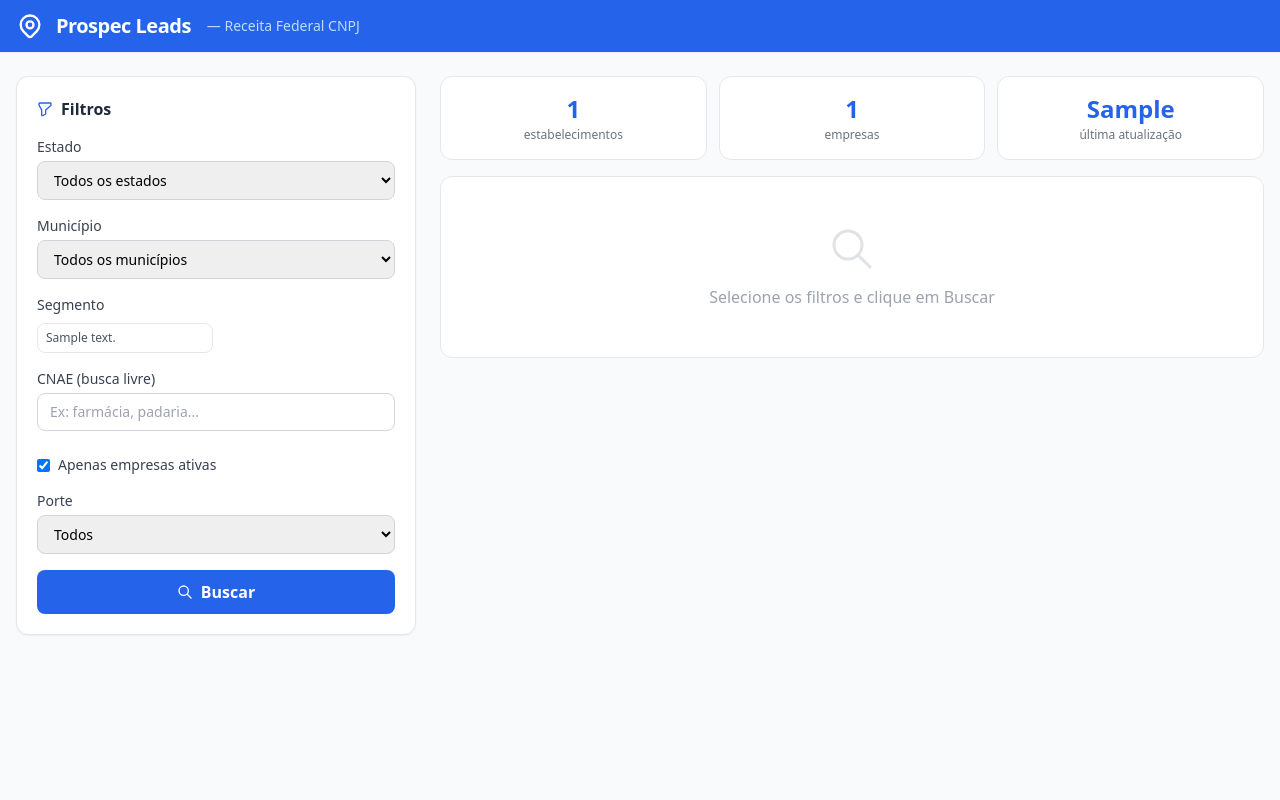
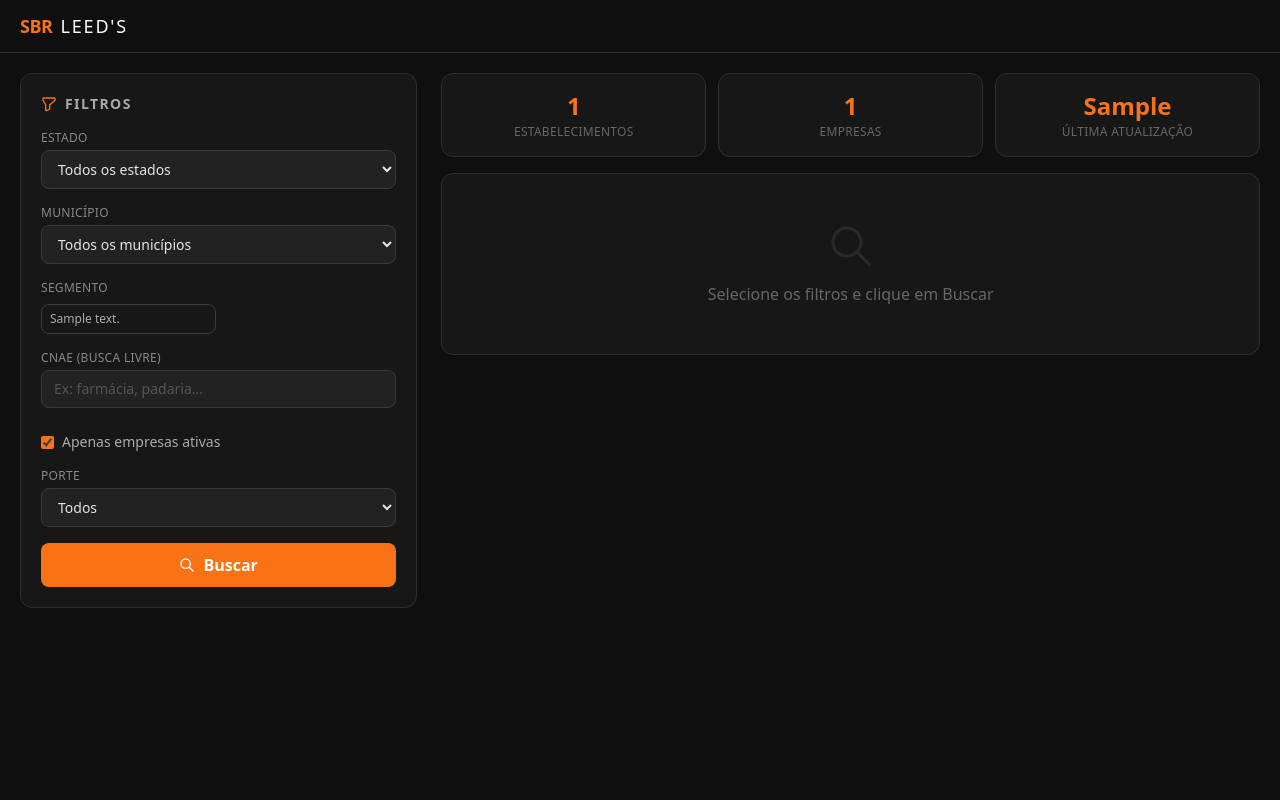
Before and after one commit to Dsousa0/SBR_LEEDS, a FastAPI app: template app/templates/index.html in a window 1280 px wide. Run offline with FastAPI, Linux system fonts and the light colour scheme; the template is opened without the code that fills it: most values are stand-ins (such as "Sample title", 1, 10 or a date in 2020); some libraries are stand-ins or nearby versions.

Commit message:
feat: aplicar tema dark + laranja e renomear para SBR LEED'S
Co-Authored-By: Claude Sonnet 4.6 <noreply@anthropic.com>

```diff
--- a/app/templates/base.html
+++ b/app/templates/base.html
@@ -1,26 +1,33 @@
 <!DOCTYPE html>
-<html lang="pt-BR">
+<html lang="pt-BR" class="dark">
 <head>
   <meta charset="UTF-8" />
   <meta name="viewport" content="width=device-width, initial-scale=1.0" />
-  <title>{% block title %}Prospec Leads{% endblock %}</title>
+  <title>{% block title %}SBR LEED'S{% endblock %}</title>
 
-  <!-- TailwindCSS -->
   <script src="https://cdn.tailwindcss.com"></script>
-
-  <!-- HTMX -->
   <script src="https://unpkg.com/htmx.org@1.9.12"></script>
-
-  <!-- Leaflet -->
   <link rel="stylesheet" href="https://unpkg.com/leaflet@1.9.4/dist/leaflet.css" />
   <script src="https://unpkg.com/leaflet@1.9.4/dist/leaflet.js"></script>
 
   <script>
     tailwind.config = {
+      darkMode: 'class',
       theme: {
         extend: {
           colors: {
-            brand: { DEFAULT: '#2563eb', dark: '#1d4ed8', light: '#dbeafe' }
+            orange: {
+              400: '#fb923c',
+              500: '#f97316',
+              600: '#ea580c',
+            },
+            surface: {
+              900: '#0f0f0f',
+              800: '#171717',
+              700: '#222222',
+              600: '#2e2e2e',
+              500: '#3a3a3a',
+            }
           }
         }
       }
@@ -28,29 +35,28 @@
   </script>
 
   <style>
-    #mapa { height: 480px; }
+    body { background-color: #0f0f0f; color: #e5e5e5; }
+    #mapa { height: 460px; }
     .htmx-indicator { display: none; }
     .htmx-request .htmx-indicator { display: inline-block; }
     .htmx-request.htmx-indicator { display: inline-block; }
+    select option { background: #222; color: #e5e5e5; }
+    ::-webkit-scrollbar { width: 6px; height: 6px; }
+    ::-webkit-scrollbar-track { background: #171717; }
+    ::-webkit-scrollbar-thumb { background: #3a3a3a; border-radius: 3px; }
+    ::-webkit-scrollbar-thumb:hover { background: #f97316; }
   </style>
 </head>
-<body class="bg-gray-50 min-h-screen">
+<body class="min-h-screen">
 
-  <!-- Cabeçalho -->
-  <header class="bg-brand shadow-sm">
-    <div class="max-w-7xl mx-auto px-4 py-3 flex items-center gap-3">
-      <svg class="w-7 h-7 text-white" fill="none" stroke="currentColor" viewBox="0 0 24 24">
-        <path stroke-linecap="round" stroke-linejoin="round" stroke-width="2"
-          d="M17.657 16.657L13.414 20.9a1.998 1.998 0 01-2.827 0l-4.244-4.243a8 8 0 1111.314 0z"/>
-        <path stroke-linecap="round" stroke-linejoin="round" stroke-width="2"
-          d="M15 11a3 3 0 11-6 0 3 3 0 016 0z"/>
-      </svg>
-      <span class="text-white font-bold text-xl tracking-tight">Prospec Leads</span>
-      <span class="text-blue-200 text-sm ml-1">— Receita Federal CNPJ</span>
+  <header class="border-b border-[#2e2e2e]">
+    <div class="max-w-7xl mx-auto px-5 py-3 flex items-center gap-2">
+      <span class="text-orange-500 font-black text-lg tracking-tight">SBR</span>
+      <span class="text-white font-light text-lg tracking-widest">LEED'S</span>
     </div>
   </header>
 
-  <main class="max-w-7xl mx-auto px-4 py-6">
+  <main class="max-w-7xl mx-auto px-5 py-5">
     {% block content %}{% endblock %}
   </main>
 
--- a/app/templates/index.html
+++ b/app/templates/index.html
@@ -1,15 +1,15 @@
 {% extends "base.html" %}
 
-{% block title %}Prospec Leads — Busca de Leads{% endblock %}
+{% block title %}SBR LEED'S — Busca de Leads{% endblock %}
 
 {% block content %}
 <div class="grid grid-cols-1 lg:grid-cols-3 gap-6">
 
   <!-- ========= PAINEL DE FILTROS ========= -->
   <aside class="lg:col-span-1">
-    <div class="bg-white rounded-xl shadow-sm border border-gray-200 p-5 sticky top-4">
-      <h2 class="text-base font-semibold text-gray-800 mb-4 flex items-center gap-2">
-        <svg class="w-4 h-4 text-brand" fill="none" stroke="currentColor" viewBox="0 0 24 24">
+    <div class="bg-[#171717] rounded-xl border border-[#2e2e2e] p-5 sticky top-4">
+      <h2 class="text-sm font-semibold text-[#aaa] mb-4 flex items-center gap-2 uppercase tracking-widest">
+        <svg class="w-4 h-4 text-orange-500" fill="none" stroke="currentColor" viewBox="0 0 24 24">
           <path stroke-linecap="round" stroke-linejoin="round" stroke-width="2"
             d="M3 4a1 1 0 011-1h16a1 1 0 011 1v2a1 1 0 01-.293.707L13 13.414V19a1 1 0 01-.553.894l-4 2A1 1 0 017 21v-7.586L3.293 6.707A1 1 0 013 6V4z"/>
         </svg>
@@ -25,9 +25,9 @@
 
         <!-- Estado -->
         <div>
-          <label class="block text-sm font-medium text-gray-700 mb-1">Estado</label>
+          <label class="block text-xs font-medium text-[#888] mb-1 uppercase tracking-wide">Estado</label>
           <select name="uf" id="sel-uf"
-                  class="w-full rounded-lg border border-gray-300 px-3 py-2 text-sm focus:outline-none focus:ring-2 focus:ring-brand"
+                  class="w-full rounded-lg bg-[#222] border border-[#3a3a3a] px-3 py-2 text-sm text-[#e5e5e5] focus:outline-none focus:border-orange-500 transition-colors"
                   hx-get="/municipios-options"
                   hx-target="#sel-municipio"
                   hx-trigger="change"
@@ -41,22 +41,22 @@
 
         <!-- Município -->
         <div>
-          <label class="block text-sm font-medium text-gray-700 mb-1">Município</label>
+          <label class="block text-xs font-medium text-[#888] mb-1 uppercase tracking-wide">Município</label>
           <select name="municipio_codigo" id="sel-municipio"
-                  class="w-full rounded-lg border border-gray-300 px-3 py-2 text-sm focus:outline-none focus:ring-2 focus:ring-brand">
+                  class="w-full rounded-lg bg-[#222] border border-[#3a3a3a] px-3 py-2 text-sm text-[#e5e5e5] focus:outline-none focus:border-orange-500 transition-colors">
             <option value="">Todos os municípios</option>
           </select>
         </div>
 
         <!-- Segmento (atalhos) -->
         <div>
-          <label class="block text-sm font-medium text-gray-700 mb-2">Segmento</label>
+          <label class="block text-xs font-medium text-[#888] mb-2 uppercase tracking-wide">Segmento</label>
           <div class="grid grid-cols-2 gap-1.5" id="atalhos">
             {% for a in atalhos %}
             <button type="button"
                     data-segmento="{{ a.segmento }}"
                     onclick="selecionarSegmento(this)"
-                    class="atalho-btn text-xs px-2 py-1.5 rounded-lg border border-gray-200 text-gray-600 hover:border-brand hover:text-brand hover:bg-brand-light transition-colors text-left truncate">
+                    class="atalho-btn text-xs px-2 py-1.5 rounded-lg border border-[#3a3a3a] text-[#aaa] hover:border-orange-500 hover:text-orange-500 transition-colors text-left truncate">
               {{ a.descricao }}
             </button>
             {% endfor %}
@@ -66,30 +66,30 @@
 
         <!-- CNAE manual -->
         <div>
-          <label class="block text-sm font-medium text-gray-700 mb-1">CNAE (busca livre)</label>
+          <label class="block text-xs font-medium text-[#888] mb-1 uppercase tracking-wide">CNAE (busca livre)</label>
           <input type="text" id="busca-cnae" placeholder="Ex: farmácia, padaria..."
-                 class="w-full rounded-lg border border-gray-300 px-3 py-2 text-sm focus:outline-none focus:ring-2 focus:ring-brand"
+                 class="w-full rounded-lg bg-[#222] border border-[#3a3a3a] px-3 py-2 text-sm text-[#e5e5e5] placeholder-[#555] focus:outline-none focus:border-orange-500 transition-colors"
                  hx-get="/cnaes-options"
                  hx-trigger="keyup changed delay:400ms"
                  hx-target="#lista-cnaes"
                  hx-include="[id='busca-cnae']"
                  name="q" />
-          <div id="lista-cnaes" class="mt-1 space-y-1 max-h-32 overflow-y-auto"></div>
+          <div id="lista-cnaes" class="mt-1 space-y-0.5 max-h-32 overflow-y-auto"></div>
           <input type="hidden" name="cnaes" id="input-cnaes" value="" />
         </div>
 
         <!-- Apenas ativas -->
         <label class="flex items-center gap-2 cursor-pointer">
           <input type="checkbox" name="apenas_ativas" value="true" checked
-                 class="rounded border-gray-300 text-brand focus:ring-brand" />
-          <span class="text-sm text-gray-700">Apenas empresas ativas</span>
+                 class="rounded border-[#3a3a3a] bg-[#222] accent-orange-500" />
+          <span class="text-sm text-[#aaa]">Apenas empresas ativas</span>
         </label>
 
         <!-- Porte -->
         <div>
-          <label class="block text-sm font-medium text-gray-700 mb-1">Porte</label>
+          <label class="block text-xs font-medium text-[#888] mb-1 uppercase tracking-wide">Porte</label>
           <select name="porte"
-                  class="w-full rounded-lg border border-gray-300 px-3 py-2 text-sm focus:outline-none focus:ring-2 focus:ring-brand">
+                  class="w-full rounded-lg bg-[#222] border border-[#3a3a3a] px-3 py-2 text-sm text-[#e5e5e5] focus:outline-none focus:border-orange-500 transition-colors">
             <option value="">Todos</option>
             <option value="01">MEI</option>
             <option value="03">ME — Microempresa</option>
@@ -100,7 +100,7 @@
 
         <!-- Botão buscar -->
         <button type="submit"
-                class="w-full bg-brand hover:bg-brand-dark text-white font-semibold py-2.5 rounded-lg transition-colors flex items-center justify-center gap-2">
+                class="w-full bg-orange-500 hover:bg-orange-600 text-white font-semibold py-2.5 rounded-lg transition-colors flex items-center justify-center gap-2">
           <svg class="w-4 h-4" fill="none" stroke="currentColor" viewBox="0 0 24 24">
             <path stroke-linecap="round" stroke-linejoin="round" stroke-width="2"
               d="M21 21l-6-6m2-5a7 7 0 11-14 0 7 7 0 0114 0z"/>
@@ -121,28 +121,28 @@
 
     <!-- Stats rápidas -->
     <div class="grid grid-cols-3 gap-3">
-      <div class="bg-white rounded-xl border border-gray-200 p-4 text-center">
-        <div class="text-2xl font-bold text-brand">{{ "{:,}".format(stats.total_estabelecimentos).replace(",", ".") }}</div>
-        <div class="text-xs text-gray-500 mt-0.5">estabelecimentos</div>
+      <div class="bg-[#171717] rounded-xl border border-[#2e2e2e] p-4 text-center">
+        <div class="text-2xl font-bold text-orange-500">{{ "{:,}".format(stats.total_estabelecimentos).replace(",", ".") }}</div>
+        <div class="text-xs text-[#666] mt-0.5 uppercase tracking-wide">estabelecimentos</div>
       </div>
-      <div class="bg-white rounded-xl border border-gray-200 p-4 text-center">
-        <div class="text-2xl font-bold text-brand">{{ "{:,}".format(stats.total_empresas).replace(",", ".") }}</div>
-        <div class="text-xs text-gray-500 mt-0.5">empresas</div>
+      <div class="bg-[#171717] rounded-xl border border-[#2e2e2e] p-4 text-center">
+        <div class="text-2xl font-bold text-orange-500">{{ "{:,}".format(stats.total_empresas).replace(",", ".") }}</div>
+        <div class="text-xs text-[#666] mt-0.5 uppercase tracking-wide">empresas</div>
       </div>
-      <div class="bg-white rounded-xl border border-gray-200 p-4 text-center">
-        <div class="text-2xl font-bold text-brand">{{ stats.ultima_importacao or "—" }}</div>
-        <div class="text-xs text-gray-500 mt-0.5">última atualização</div>
+      <div class="bg-[#171717] rounded-xl border border-[#2e2e2e] p-4 text-center">
+        <div class="text-2xl font-bold text-orange-500">{{ stats.ultima_importacao or "—" }}</div>
+        <div class="text-xs text-[#666] mt-0.5 uppercase tracking-wide">última atualização</div>
       </div>
     </div>
 
     <!-- Resultados (substituído pelo HTMX) -->
     <div id="resultado">
-      <div class="bg-white rounded-xl border border-gray-200 p-12 text-center text-gray-400">
+      <div class="bg-[#171717] rounded-xl border border-[#2e2e2e] p-12 text-center text-[#555]">
         <svg class="w-12 h-12 mx-auto mb-3 opacity-30" fill="none" stroke="currentColor" viewBox="0 0 24 24">
           <path stroke-linecap="round" stroke-linejoin="round" stroke-width="1.5"
             d="M21 21l-6-6m2-5a7 7 0 11-14 0 7 7 0 0114 0z"/>
         </svg>
-        <p class="font-medium">Selecione os filtros e clique em Buscar</p>
+        <p class="font-medium text-[#666]">Selecione os filtros e clique em Buscar</p>
       </div>
     </div>
 
@@ -159,16 +159,14 @@ function selecionarSegmento(btn) {
   const inputCnaes = document.getElementById('input-cnaes');
 
   if (inputSeg.value === segmento) {
-    // deseleciona
     inputSeg.value = '';
-    btn.classList.remove('border-brand', 'text-brand', 'bg-blue-50', 'font-semibold');
+    btn.classList.remove('border-orange-500', 'text-orange-500', 'bg-[#222]', 'font-semibold');
   } else {
-    // seleciona novo
     document.querySelectorAll('.atalho-btn').forEach(b =>
-      b.classList.remove('border-brand', 'text-brand', 'bg-blue-50', 'font-semibold'));
+      b.classList.remove('border-orange-500', 'text-orange-500', 'bg-[#222]', 'font-semibold'));
     inputSeg.value = segmento;
     inputCnaes.value = '';
-    btn.classList.add('border-brand', 'text-brand', 'bg-blue-50', 'font-semibold');
+    btn.classList.add('border-orange-500', 'text-orange-500', 'bg-[#222]', 'font-semibold');
   }
 }
 
@@ -179,12 +177,10 @@ function selecionarCnae(codigo, descricao) {
   const lista = document.getElementById('lista-cnaes');
   const segInput = document.getElementById('input-segmento');
 
-  // remove segmento selecionado
   segInput.value = '';
   document.querySelectorAll('.atalho-btn').forEach(b =>
-    b.classList.remove('border-brand', 'text-brand', 'bg-blue-50', 'font-semibold'));
+    b.classList.remove('border-orange-500', 'text-orange-500', 'bg-[#222]', 'font-semibold'));
 
-  // adiciona CNAE (evita duplicatas)
   const atuais = input.value ? input.value.split(',').filter(Boolean) : [];
   if (!atuais.includes(codigo)) {
     atuais.push(codigo);
@@ -193,7 +189,6 @@ function selecionarCnae(codigo, descricao) {
   busca.value = '';
   lista.innerHTML = '';
 
-  // mostra tags selecionadas
   renderCnaeTags();
 }
 
@@ -203,9 +198,9 @@ function renderCnaeTags() {
   if (!container) return;
   const cnaes = input.value ? input.value.split(',').filter(Boolean) : [];
   container.innerHTML = cnaes.map(c =>
-    `<span class="inline-flex items-center gap-1 bg-blue-100 text-blue-800 text-xs px-2 py-0.5 rounded-full">
+    `<span class="inline-flex items-center gap-1 bg-[#2e2e2e] text-orange-400 text-xs px-2 py-0.5 rounded-full border border-[#3a3a3a]">
       ${c}
-      <button type="button" onclick="removerCnae('${c}')" class="hover:text-red-600 font-bold">×</button>
+      <button type="button" onclick="removerCnae('${c}')" class="hover:text-white font-bold">×</button>
     </span>`
   ).join('');
 }
@@ -217,7 +212,6 @@ function removerCnae(codigo) {
   renderCnaeTags();
 }
 
-// Inicia tags ao carregar
 document.addEventListener('DOMContentLoaded', () => {
   const tagsDiv = document.createElement('div');
   tagsDiv.id = 'cnae-tags';
@@ -228,38 +222,17 @@ document.addEventListener('DOMContentLoaded', () => {
 // ------- Exportação -------
 function exportar(formato) {
   const form = document.getElementById('filtros');
-  const dados = coletarFiltros(form);
-  fetch(`/exportar.${formato}`, {
-    method: 'POST',
-    headers: { 'Content-Type': 'application/json' },
-    body: JSON.stringify(dados),
-  })
+  const fd = new FormData(form);
+  fetch(`/exportar.${formato}`, { method: 'POST', body: fd })
     .then(r => r.blob())
     .then(blob => {
       const url = URL.createObjectURL(blob);
       const a = document.createElement('a');
       a.href = url;
-    a.download = `prospec-leads.${formato}`;
+      a.download = `sbr-leads.${formato}`;
       a.click();
       URL.revokeObjectURL(url);
     });
 }
-
-function coletarFiltros(form) {
-  const fd = new FormData(form);
-  const segmento = fd.get('segmento') || null;
-  const cnaesRaw = fd.get('cnaes') || '';
-  const cnaes = cnaesRaw ? cnaesRaw.split(',').filter(Boolean) : null;
-  return {
-    uf: fd.get('uf') || null,
-    municipio_codigo: fd.get('municipio_codigo') || null,
-    segmento: segmento || null,
-    cnaes: (!segmento && cnaes) ? cnaes : null,
-    apenas_ativas: fd.get('apenas_ativas') === 'true',
-    porte: fd.get('porte') || null,
-    page: 1,
-    page_size: 50,
-  };
-}
 </script>
 {% endblock %}
--- a/app/templates/partials/cnaes_options.html
+++ b/app/templates/partials/cnaes_options.html
@@ -1,8 +1,8 @@
 {% for c in cnaes %}
 <button type="button"
         onclick="selecionarCnae('{{ c.codigo }}', '{{ c.descricao | replace("'", "\\'") }}')"
-        class="w-full text-left text-xs px-2 py-1.5 rounded hover:bg-blue-50 hover:text-blue-700 border border-transparent hover:border-blue-200 transition-colors">
-  <span class="font-mono text-gray-400">{{ c.codigo }}</span>
-  <span class="ml-1 text-gray-700">{{ c.descricao }}</span>
+        class="w-full text-left text-xs px-2 py-1.5 rounded hover:bg-[#2e2e2e] hover:text-orange-500 border border-transparent hover:border-[#3a3a3a] transition-colors">
+  <span class="font-mono text-[#555]">{{ c.codigo }}</span>
+  <span class="ml-1 text-[#aaa]">{{ c.descricao }}</span>
 </button>
 {% endfor %}
```
Also changed, not shown: app/templates/partials/resultados.html (+51 -53 lines). Lines whose indentation alone changed are shown as unchanged.
